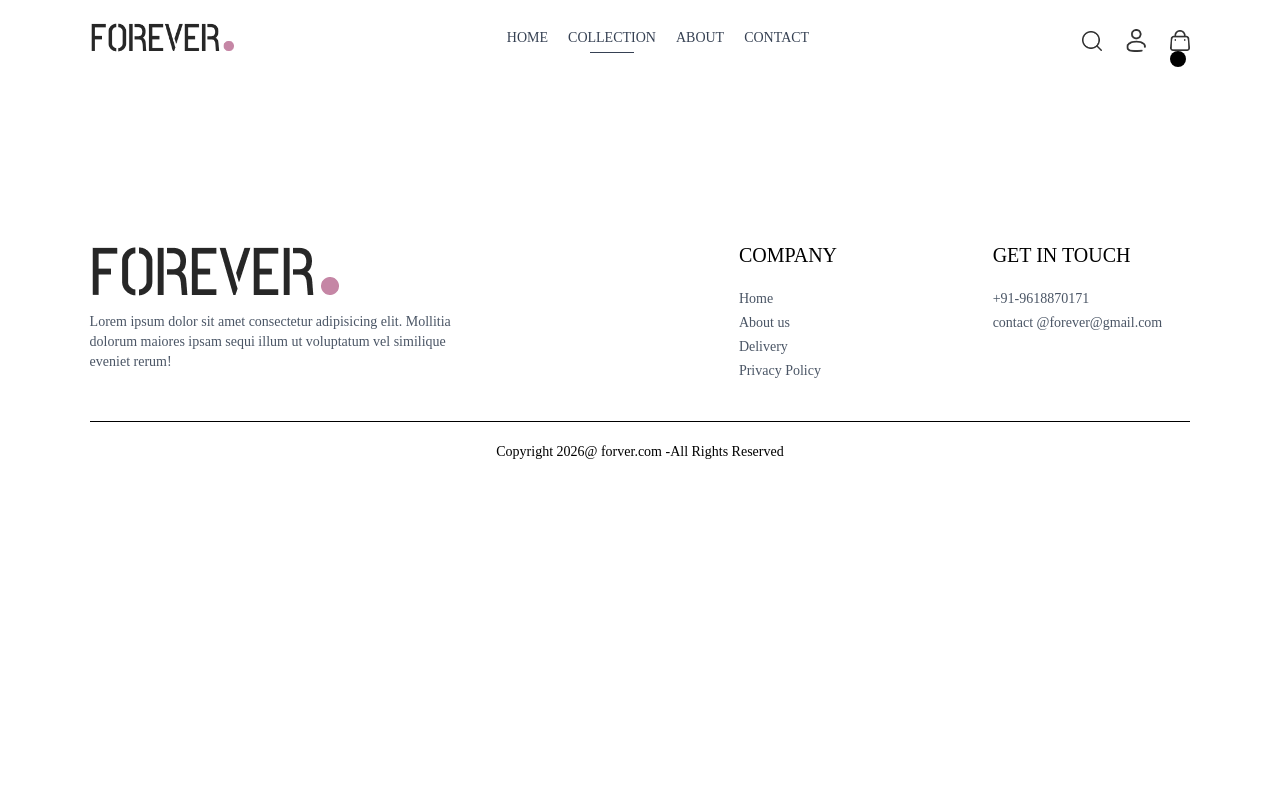
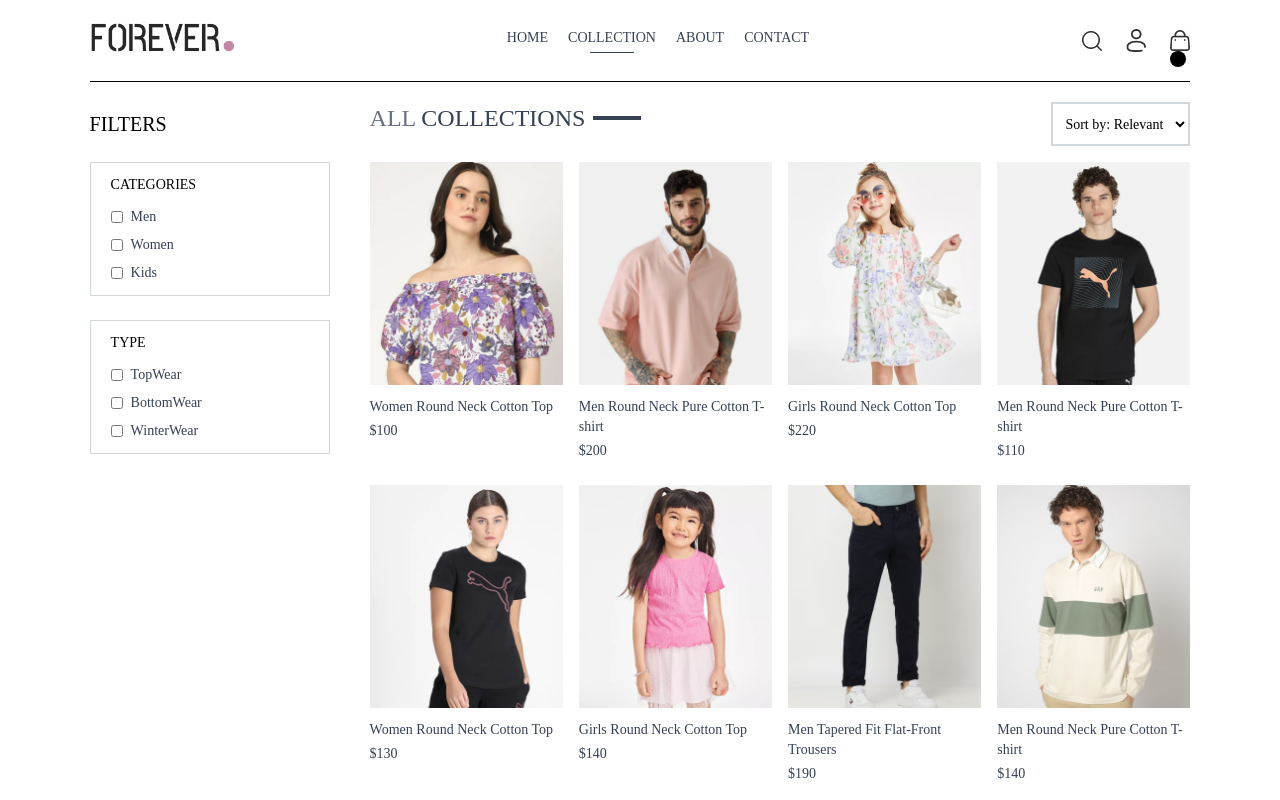
Before and after one commit to abhinavvv12/Ecommerce-App, a React (Vite) app in the folder frontend/: page /collection in a window 1280 px wide. Shown: the top 800 px of the page. Built offline with nearby package versions, Linux system fonts and the light colour scheme; a web font is replaced by a local one.

Commit message:
Building Collection Page

```diff
--- a/frontend/src/App.jsx
+++ b/frontend/src/App.jsx
@@ -5,11 +5,13 @@
 // import PlaceOrder from './pages/PlaceOrder'
 import Navbar from './components/Navbar'
 import Footer from './components/Footer'
+import SearchBar from './components/SearchBar'
 
 const App = () => {
   return (
     <div className='px-4 sm:px-[5vw] md:px-[7vw] lg:[9vw]'>
       <Navbar />
+      <SearchBar />
       <Routes>
         <Route path='/' element={<Home />} />
         <Route path='/collection' element={<Collection />} />
--- a/frontend/src/components/Footer.jsx
+++ b/frontend/src/components/Footer.jsx
@@ -6,7 +6,7 @@
     <div>
       <div className='flex flex-col sm:grid grid-cols-[3fr_1fr_1fr] gap-14 my-10 mt-40 text-sm'>
         <div>
-          <img src={assets.logo} alt="" />
+          <img className='w-36' src={assets.logo} alt="" />
           <p className='w-full md:w-2/3 text-gray-600'>
             Lorem ipsum dolor sit amet consectetur adipisicing elit.
             Mollitia dolorum maiores ipsam sequi illum ut voluptatum vel
--- /dev/null
+++ b/frontend/src/components/SearchBar.jsx
@@ -0,0 +1,14 @@
+import React, { useContext } from 'react'
+import { ShopContext } from '../context/ShopContext'
+
+const SearchBar = () => {
+    const {search, setSearch, showSearch, setShowSearch} = useContext(ShopContext);
+
+  return (
+    <div>
+
+    </div>
+  )
+}
+
+export default SearchBar
--- a/frontend/src/context/ShopContext.jsx
+++ b/frontend/src/context/ShopContext.jsx
@@ -1,4 +1,4 @@
-import { createContext } from "react";
+import { createContext, useState } from "react";
 import { products } from '../assets/assets'
 
 export const ShopContext = createContext();
@@ -7,9 +7,12 @@
 
     const currency = '$';
     const delivery_fee = 10;
+    const [search, setSearch] = useState('');
+    const [showSearch, setShowSearch] = useState(true);
 
     const value = {
-        products , currency , delivery_fee
+        products , currency , delivery_fee,
+        search, setSearch, showSearch, setShowSearch
     }
     return (
         <ShopContext.Provider value={value}>
--- a/frontend/src/pages/Collection.jsx
+++ b/frontend/src/pages/Collection.jsx
@@ -1,8 +1,146 @@
-import React from 'react'
+import React, { useContext, useEffect, useState } from 'react'
+import { ShopContext } from '../context/ShopContext'
+import { assets } from '../assets/assets';
+import Title from '../components/Title'
+import ProductItem from '../components/ProductItem'
 
 const Collection = () => {
+
+  const { products } = useContext(ShopContext)
+  const [showFilter, setShowFilter] = useState(true);
+  const [filterProducts , setFilterProducts ] = useState([]);
+  const [category, setCategory] = useState([]);
+  const [subCategory, setSubCategory] = useState([]);
+  const [sortType, setSortType] = useState('relevant');
+
+  const toggleCategory = (e)=>{
+
+    if(category.includes(e.target.value)){
+      setCategory(prev=> prev.filter(item => item != e.target.value ))
+    }
+    else{
+      setCategory(prev => [...prev, e.target.value])
+    }
+  }
+
+  const toggleSubCategory = (e)=> {
+    if(subCategory.includes(e.target.value)){
+      setSubCategory(prev=>prev.filter(item => item !== e.target.value))
+    }
+    else{
+      setSubCategory(prev => [...prev, e.target.value])
+    }
+  }
+
+  const applyFilter = () => {
+    let productsCopy = products.slice();
+
+    if(category.length>0){
+      productsCopy = productsCopy.filter(item => category.includes(item.category));
+    }
+
+    if(subCategory.length>0){
+      productsCopy = productsCopy.filter(item => subCategory.includes(item.subCategory));
+    }
+
+    setFilterProducts(productsCopy)
+
+  }
+
+  const sortProduct = ()=> {
+    let fpCopy = filterProducts.slice();
+
+    switch(sortType){
+      case 'low-high':
+        setFilterProducts(fpCopy.sort((a,b)=>(a.price - b.price)))
+        break
+      case 'high-low':
+        setFilterProducts(fpCopy.sort((a,b)=>(b.price - a.price)))
+        break
+      default:
+        applyFilter();
+        break
+    }
+  }
+
+  useEffect(()=>{
+    applyFilter();
+  },[category, subCategory])
+
+  useEffect(()=>{
+    sortProduct();
+  },[sortType])
+
   return (
-    <div>
+    <div className='flex flex-col sm:flex-row gap-10 border-t py-5'>
+
+      {/* Filter Options */}
+      <div className='min-w-60'>
+        <p onClick={()=>setShowFilter(!showFilter)} className='my-2 text-xl flex items-center cursor-pointer gap-2'>FILTERS</p>
+        <img className={`h-3 sm:hidden ${showFilter ? '' : 'rotate-90'}`} src={assets.dropdown_icon} alt="" />
+
+
+        {/* Category filter */}
+        <div
+          className={`border border-gray-300 pl-5 py-3 mt-6 my-5 ${showFilter ? '' : 'hidden'
+            }`}
+        >
+          <p className='mb-3 text-sm font-medium'>CATEGORIES</p>
+          <div className='flex flex-col gap-2 text-sm font-light text-gray-700'>
+            <p className='flex gap-2'>
+              <input className='w-3' type="checkbox" value={'Men'} onChange={toggleCategory} />Men
+            </p>
+            <p className='flex gap-2'>
+              <input onChange={toggleCategory } className='w-3' type="checkbox" value={'Women'} />Women
+            </p>
+            <p onChange={toggleCategory} className='flex gap-2'>
+              <input className='w-3' type="checkbox" value={'Kids'} />Kids
+            </p>
+          </div>
+          </div>
+
+
+          {/* SubCategory filter */}
+          <div
+          className={`border border-gray-300 pl-5 py-3 mt-6 ${showFilter ? '' : 'hidden'
+            }`}
+        >
+          <p className='mb-3 text-sm font-medium'>TYPE</p>
+          <div className='flex flex-col gap-2 text-sm font-light text-gray-700'>
+            <p className='flex gap-2'>
+              <input onChange={toggleSubCategory} className='w-3' type="checkbox" value={'Topwear'} />TopWear
+            </p>
+            <p className='flex gap-2'>
+              <input onChange={toggleSubCategory} className='w-3' type="checkbox" value={'Bottomwear'} />BottomWear
+            </p>
+            <p className='flex gap-2'>
+              <input onChange={toggleSubCategory} className='w-3' type="checkbox" value={'Winterwear'} />WinterWear
+            </p>
+          </div>
+        </div>
+      </div>
+
+      {/* Right Side */}
+      <div className='flex-1'>
+        <div className='flex justify-between text-base sm:text-2xl mb-4'>
+          <Title text1={'ALL'} text2={'COLLECTIONS'} />
+          {/* Product Sort */}
+          <select onChange={(e)=>setSortType(e.target.value)} className='border-2 border-gray-300 text-sm px-2'>
+            <option value="relevant">Sort by: Relevant</option>
+            <option value="low-high">Sort by: low-high</option>
+            <option value="high-low">Sort by: high-low</option>
+          </select>
+        </div>
+
+        {/* Map Products */}
+        <div className='grid grid-cols-2 md:grid-cols-3 lg:grid-cols-4 gap-4 gap-y-6'>
+          {
+            filterProducts.map((item,index)=>(
+              <ProductItem key={index} name={item.name} id={item._id} price={item.price} image={item.image} />
+            ))
+          }
+        </div>
+      </div>
     </div>
   )
 }
```
